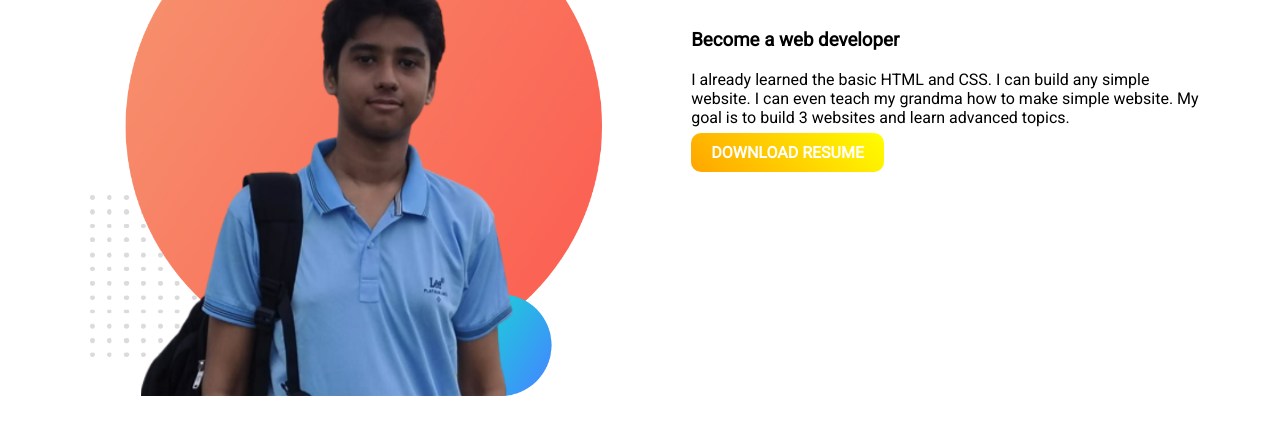
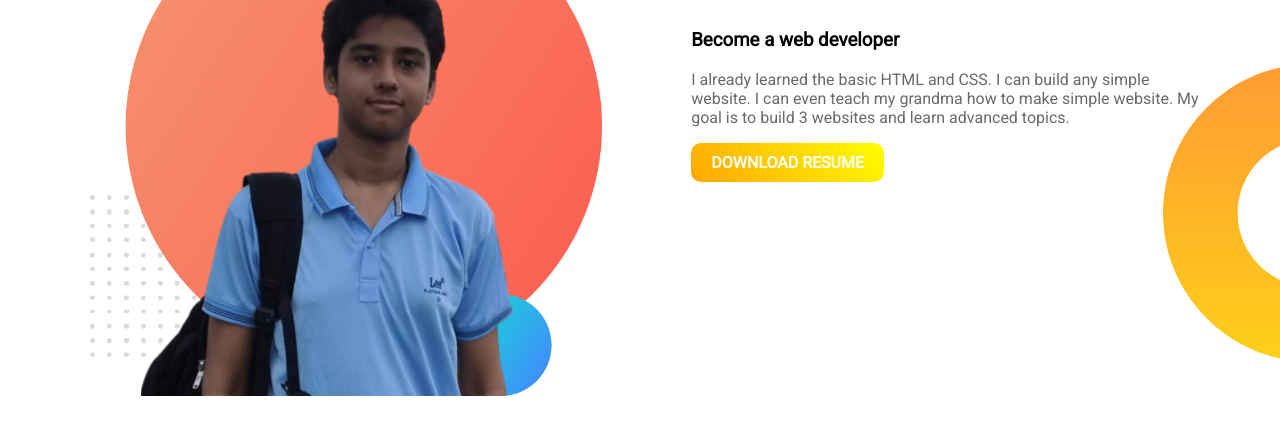
Before and after one commit to armanshahriar/web-portfolio, a plain HTML site: page index.html in a window 1280 px wide. Shown: the part 762-1196 px from the top of the page. Drawn offline with Linux system fonts and the light colour scheme.

Commit message:
ver 2.1.1

```diff
--- a/css/style.css
+++ b/css/style.css
@@ -43,3 +43,12 @@ section {
     color: white;
     font-weight: bold;
 }
+p{
+    color: dimgray;
+    padding-bottom: 10px;
+}
+.dream-area{
+    background-image: url(../images/dream-bg.png);
+    background-repeat: no-repeat;
+    background-position: right;
+}
```
